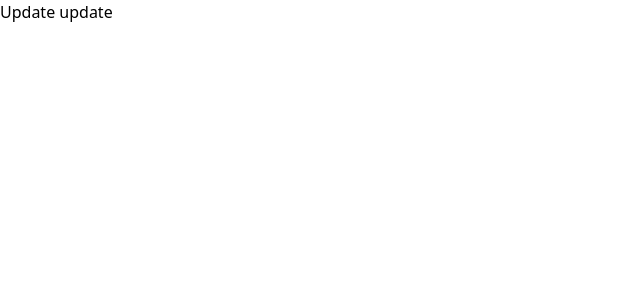
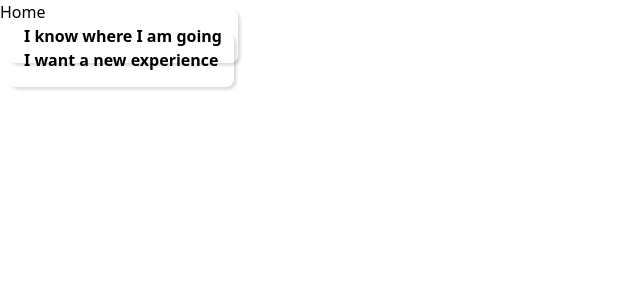
Before and after one commit to LauraBirau/hp-polluless, a SvelteKit app: page / in a window 1280 px wide. Shown: the top 300 px of the page, without its empty margins (0-640 px from the left). Built offline with nearby package versions, Linux system fonts and the light colour scheme.

Commit message:
added the structure

```diff
--- a/src/routes/+page.svelte
+++ b/src/routes/+page.svelte
@@ -1 +1,21 @@
-<h1>Update update</h1>
+<h1>Home</h1>
+<div>
+	<a
+		href="/know-destination"
+		type="button"
+		class="rounded-lg min-w-[240px] p-4 flex-row m-2 font-bold"
+		style="box-shadow: rgba(0, 0, 0, 0.15) 2.4px 2.4px 3.2px"
+	>
+		I know where I am going
+	</a>
+</div>
+<div>
+	<a
+		href="/new-experience"
+		type="button"
+		class="rounded-lg min-w-[240px] p-4 flex-row m-2 font-bold"
+		style="box-shadow: rgba(0, 0, 0, 0.15) 2.4px 2.4px 3.2px"
+	>
+		I want a new experience
+	</a>
+</div>
--- /dev/null
+++ b/src/routes/answer-know-destination/+layout.svelte
@@ -0,0 +1,8 @@
+<script>
+	import { injectSpeedInsights } from '@vercel/speed-insights/sveltekit';
+	let { children } = $props();
+
+injectSpeedInsights();
+</script>
+
+{@render children()}
--- /dev/null
+++ b/src/routes/answer-know-destination/+page.svelte
@@ -0,0 +1 @@
+<h1>Good choice for the destination</h1>
--- /dev/null
+++ b/src/routes/answer-new-experience/+layout.svelte
@@ -0,0 +1,8 @@
+<script>
+	import { injectSpeedInsights } from '@vercel/speed-insights/sveltekit';
+	let { children } = $props();
+
+injectSpeedInsights();
+</script>
+
+{@render children()}
--- /dev/null
+++ b/src/routes/answer-new-experience/+page.svelte
@@ -0,0 +1 @@
+<h1>We recommand</h1>
--- /dev/null
+++ b/src/routes/know-destination/+layout.svelte
@@ -0,0 +1,8 @@
+<script>
+	import { injectSpeedInsights } from '@vercel/speed-insights/sveltekit';
+	let { children } = $props();
+
+injectSpeedInsights();
+</script>
+
+{@render children()}
--- /dev/null
+++ b/src/routes/know-destination/+page.svelte
@@ -0,0 +1 @@
+<h1>I know where I am going</h1>
--- /dev/null
+++ b/src/routes/new-experience/+layout.svelte
@@ -0,0 +1,8 @@
+<script>
+	import { injectSpeedInsights } from '@vercel/speed-insights/sveltekit';
+	let { children } = $props();
+
+injectSpeedInsights();
+</script>
+
+{@render children()}
--- /dev/null
+++ b/src/routes/new-experience/+page.svelte
@@ -0,0 +1 @@
+<h1>I want a new expereince</h1>
```
